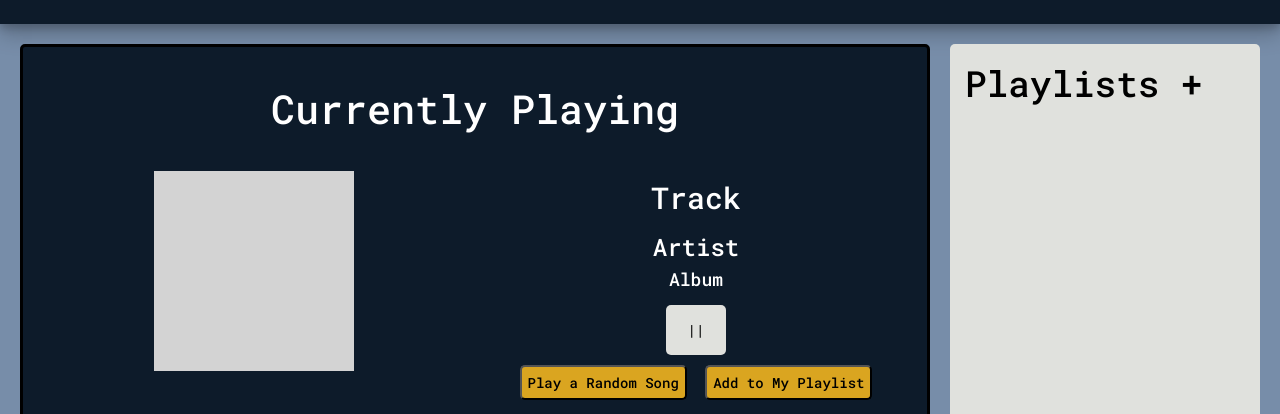
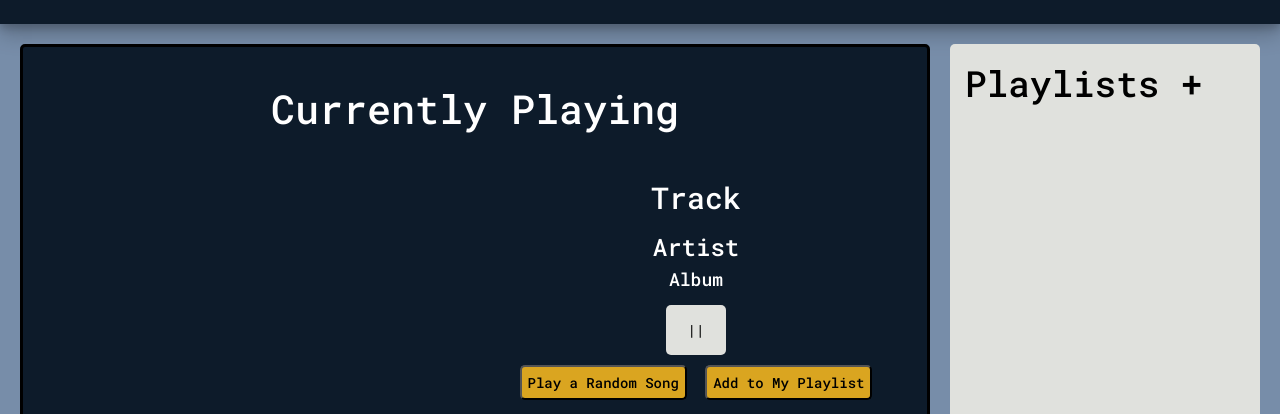
Before and after one commit to ybuchi/inTheMoodForMusic, a website: page dashboard.html in a window 1280 px wide. Shown: the part 99-513 px from the top of the page. Drawn offline with nearby package versions, Linux system fonts and the light colour scheme; no server answers.

Commit message:
Final changes before presentation

```diff
--- a/main.css
+++ b/main.css
@@ -88,7 +88,7 @@ body {
 #album-cover {
   height: 200px;
   width: 200px;
-  background-color: lightgray;
+  background-color: rgb(13, 27, 42);
 }
 #playlists {
   background-color: #E0E1DD;
@@ -233,6 +233,8 @@ transform: scale(1.05);
     font-size: 30px;
     padding: 5px;
     border-bottom: black solid 3px;
+    box-shadow: 0 10px 20px rgba(0, 0, 0, 0.233), 0 4px 8px rgba(0, 0, 0, 0.185);
+
 }
 #current-playlist {
     border: 2px black solid;
```
